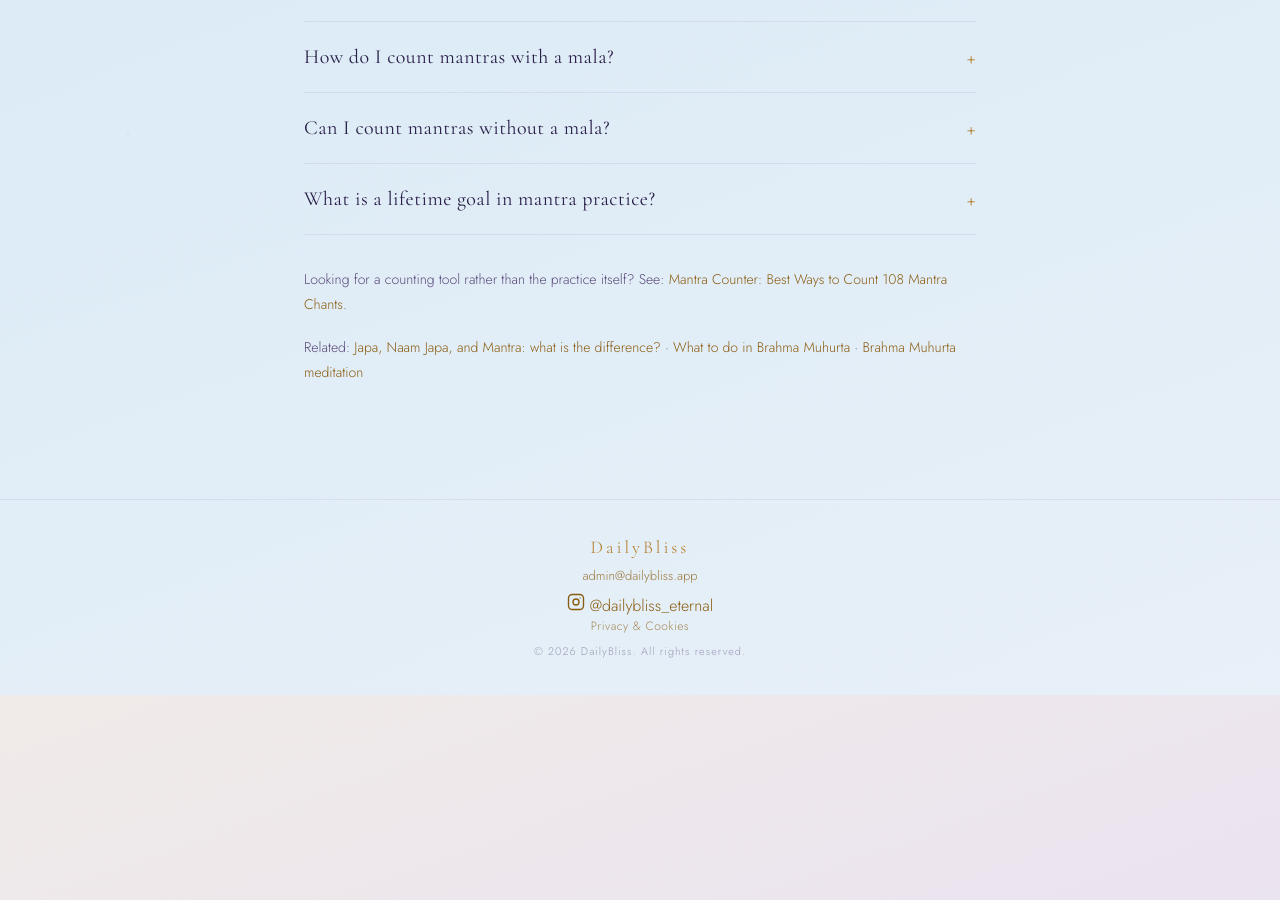
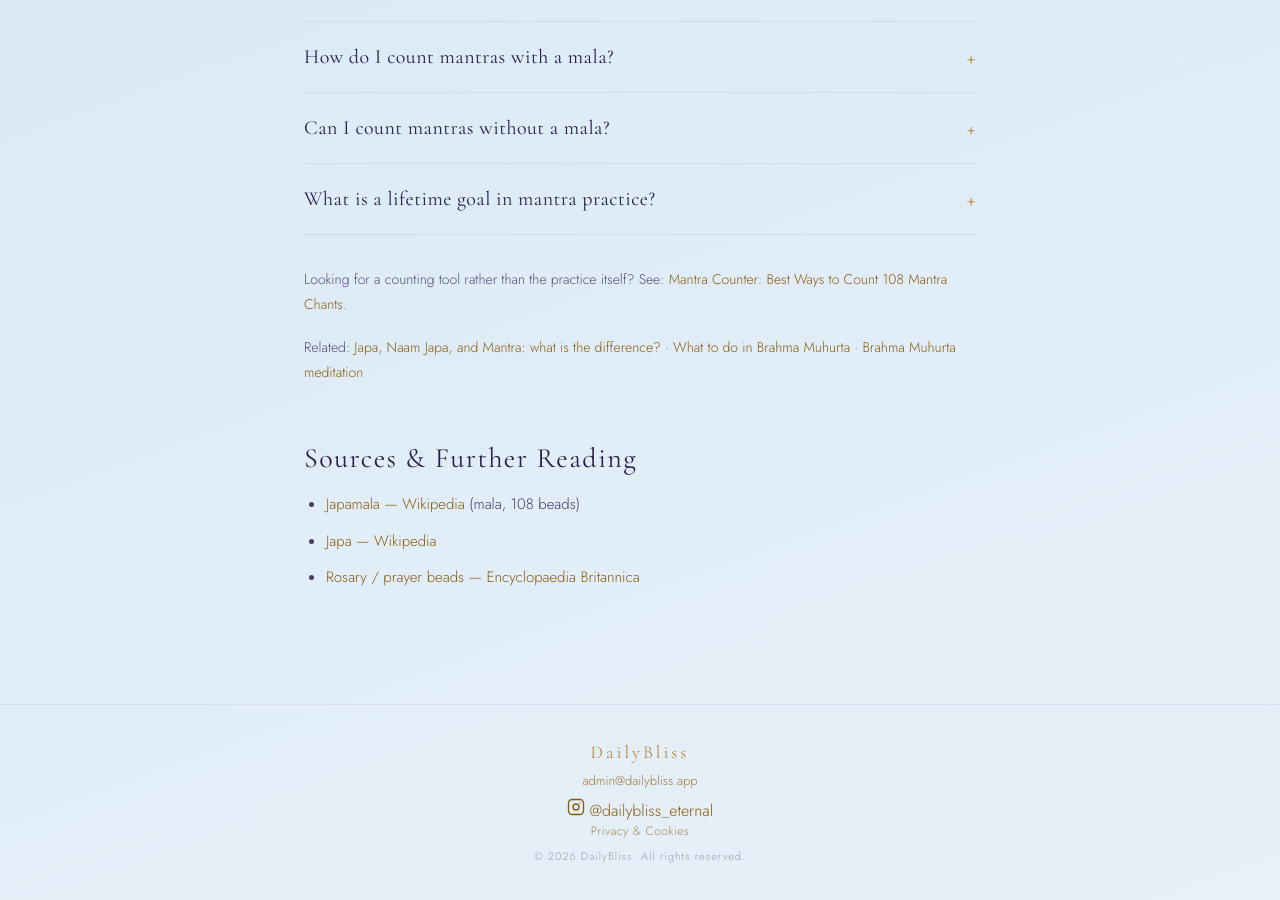
Before and after one commit to dailybliss/dailybliss.github.io, a Jekyll site: the page built from blog/how-to-count-mantras.html, in a window 1280 px wide and 900 px high, scrolled down 2979 px. Built offline with Jekyll 4.4.1, drawn with Linux system fonts in a browser that asks for light colours; before the commit the page ends 3674 px from its top, so only the background shows below that.

Commit message:
Update how-to-count-mantras.html

```diff
--- a/blog/how-to-count-mantras.html
+++ b/blog/how-to-count-mantras.html
@@ -162,4 +162,13 @@ last_modified_at: 2026-07-01
     · <a href="{{ '/blog/brahma-muhurta-practices/' | relative_url }}">What to do in Brahma Muhurta</a>
     · <a href="{{ '/blog/brahma-muhurta-meditation/' | relative_url }}">Brahma Muhurta meditation</a>
   </p>
+
+  <div style="margin-top:32px;">
+  <h2>Sources &amp; Further Reading</h2>
+  <ul>
+    <li><a href="https://en.wikipedia.org/wiki/Japamala" target="_blank" rel="noopener">Japamala — Wikipedia</a> (mala, 108 beads)</li>
+    <li><a href="https://en.wikipedia.org/wiki/Japa" target="_blank" rel="noopener">Japa — Wikipedia</a></li>
+    <li><a href="https://www.britannica.com/topic/rosary" target="_blank" rel="noopener">Rosary / prayer beads — Encyclopaedia Britannica</a></li>
+  </ul>
+</div>
 </article>
```
